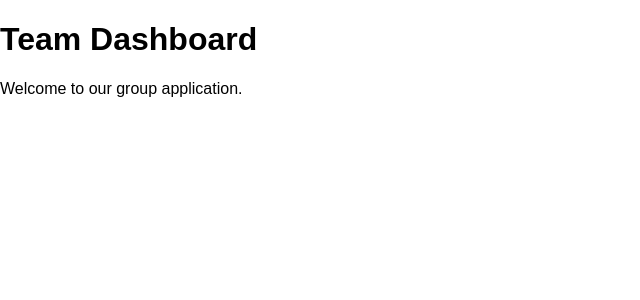
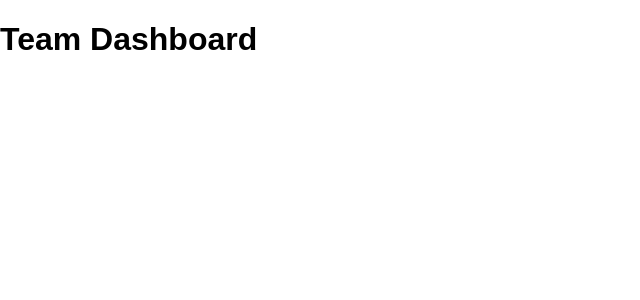
Before and after one commit to Effiong06/react-50-tasks, a React (Vite) app: page / in a window 1280 px wide. Shown: the top 300 px of the page, without its empty margins (0-640 px from the left). Built offline with nearby package versions, Linux system fonts and the light colour scheme.

Commit message:
Task 7: Render TeamDashboard component

```diff
--- a/src/App.tsx
+++ b/src/App.tsx
@@ -3,8 +3,7 @@ import TeamDashboard from "./TeamDashboard";
 function App() {
   return (
     <div>
-      <h1>Team Dashboard</h1>
-      <p>Welcome to our group application.</p>
+      <TeamDashboard />
     </div>
   );
 }
```
